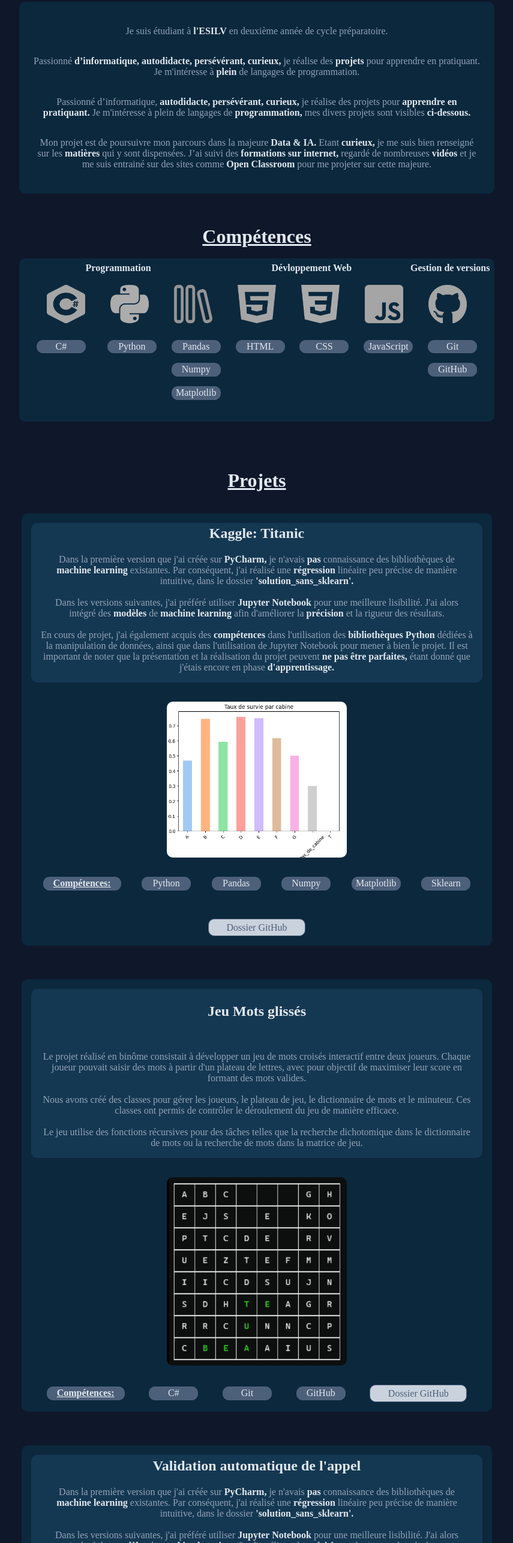
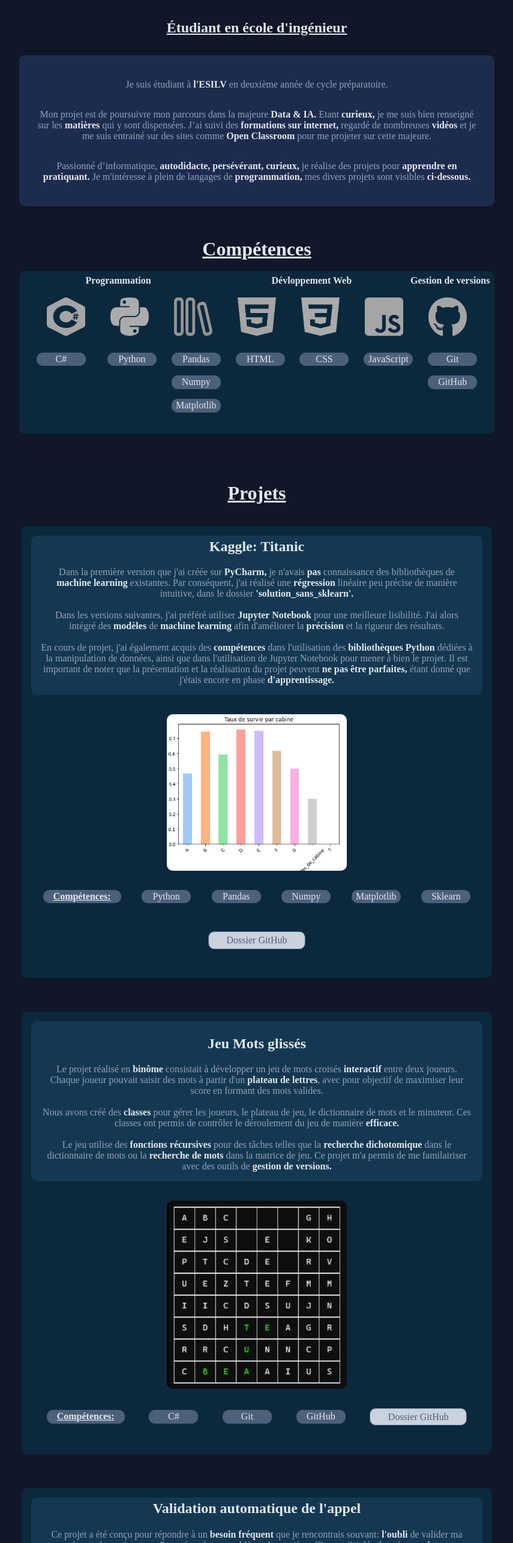
Before and after one commit to matysekf99/portfolio, a plain HTML site: page index.html in a window 1280 px wide. Shown: the part 227-2800 px from the top of the page at 60% size, without its empty margins (212-1067 px from the left). Drawn offline with Linux system fonts and the light colour scheme.

Commit message:
complétion du texte dans section projet

```diff
--- a/index.html
+++ b/index.html
@@ -21,21 +21,16 @@
                         Je suis étudiant à <b>l'ESILV</b> en deuxième année de cycle préparatoire.
                     </p>
                     <p>
-                        Passionné <b>d’informatique, autodidacte, persévérant, curieux,</b>
-                        je réalise des <b>projets</b> pour apprendre en pratiquant. Je m'intéresse
-                        à <b>plein</b> de langages de programmation.
+                        Mon projet est de poursuivre mon parcours dans la majeure <b>Data & IA. </b>
+                        Etant <b>curieux,</b> je me suis bien renseigné sur les <b>matières</b> qui y sont dispensées.
+                         J’ai suivi des <b>formations sur internet,</b> regardé de nombreuses <b>vidéos</b> et
+                         je me suis entrainé sur des sites comme <b>Open Classroom</b>  pour me projeter sur cette majeure.
                     </p>
                     <p>
                         Passionné d’informatique, <b>autodidacte, persévérant, curieux, </b>
                         je réalise des projets pour <b>apprendre en pratiquant. </b>Je m'intéresse
                         à plein de langages de <b>programmation,</b> mes divers
                         projets sont visibles <b>ci-dessous.</b>
-                    </p>
-                    <p>
-                        Mon projet est de poursuivre mon parcours dans la majeure <b>Data & IA. </b>
-                        Etant <b>curieux,</b> je me suis bien renseigné sur les <b>matières</b> qui y sont dispensées.
-                         J’ai suivi des <b>formations sur internet,</b> regardé de nombreuses <b>vidéos</b> et
-                         je me suis entrainé sur des sites comme <b>Open Classroom</b>  pour me projeter sur cette majeure.
                     </p>
                 </div>
             </div>
@@ -133,25 +128,25 @@
                         </div>
                         <div class="titre_description">
                             <h4>Jeu Mots glissés</h4>
-                            <p>Le projet réalisé en binôme consistait à développer un jeu de mots croisés interactif entre deux joueurs.
-                                 Chaque joueur pouvait saisir des mots à partir d'un plateau de lettres, avec pour objectif de maximiser leur score en formant des mots valides.
+                            <p>Le projet réalisé en <b>binôme</b> consistait à développer un jeu de mots croisés <b>interactif</b> entre deux joueurs.
+                                 Chaque joueur pouvait saisir des mots à partir d'un <b>plateau de lettres</b>, avec pour objectif de maximiser leur score en formant des mots valides.
 
-                                 <br><br>Nous avons créé des classes pour gérer les joueurs,
+                                 <br><br>Nous avons créé des <b>classes</b> pour gérer les joueurs,
                                  le plateau de jeu, le dictionnaire de mots et le minuteur.
-                                 Ces classes ont permis de contrôler le déroulement du jeu de manière efficace.
+                                 Ces classes ont permis de contrôler le déroulement du jeu de manière <b>efficace.</b>
 
-                                <br><br>Le jeu utilise des fonctions récursives pour des tâches telles que la recherche
-                                 dichotomique dans le dictionnaire de mots ou la recherche de mots dans la matrice de jeu.
-
+                                <br><br>Le jeu utilise des <b>fonctions récursives</b> pour des tâches telles que la <b>recherche
+                                 dichotomique</b> dans le dictionnaire de mots ou la <b>recherche de mots</b> dans la matrice de jeu.
+                                 Ce projet m'a permis de me familairiser avec des outils de <b>gestion de versions.</b>
                             </p>
                         </div>
                     </div>
                     <div class="details">
-                        <p class="lien-github"><a href="https://github.com/matysekf99/mots-glisses-projetalgoVfinal">Dossier GitHub</a></p>
                         <p class="comp-ic"><b>Compétences: </b></p>
                         <p>C#</p>
                         <p>Git</p>
                         <p>GitHub</p>
+                        <p class="lien-github"><a href="https://github.com/matysekf99/mots-glisses-projetalgoVfinal">Dossier GitHub</a></p>
                     </div>
                 </div>
                 <div class="appelLDV">
@@ -159,19 +154,14 @@
                         <div class="titre_description">
                             <h4>Validation automatique de l'appel</h4>
                             <p>
-                                Dans la première version que j'ai créée sur <b>PyCharm, </b>
-                                je n'avais <b>pas</b> connaissance des bibliothèques de <b>machine learning</b> existantes.
-                                 Par conséquent, j'ai réalisé une <b>régression</b> linéaire peu précise de manière intuitive,
-                                  dans le dossier <b>'solution_sans_sklearn'.</b>
-
-                                    <br><br>Dans les versions suivantes, j'ai préféré utiliser <b>Jupyter Notebook</b> pour une meilleure lisibilité.
-                                    J'ai alors intégré des <b>modèles</b> de <b>machine learning</b> afin d'améliorer la <b>précision</b> et la rigueur des résultats.
-
-                                    <br><br>En cours de projet, j'ai également acquis des <b>compétences</b> dans
-                                     l'utilisation des <b>bibliothèques Python</b> dédiées à la manipulation de données,
-                                     ainsi que dans l'utilisation de Jupyter Notebook pour mener à bien le projet.
-                                     Il est important de noter que la présentation et la réalisation du projet peuvent <b>ne pas être parfaites, </b>
-                                     étant donné que j'étais encore en phase <b>d'apprentissage.</b>
+                                Ce projet a été conçu pour répondre à un <b>besoin fréquent</b> que je rencontrais souvant:
+                            <b>l'oubli</b> de valider ma présence à certain cours. Pour résoudre ce problème de manière efficace ,
+                                j'ai développé un <b>script en JavaScript</b> qui agit sur le portail etudiant grace à une <b>extension.</b>
+                                <br><br>Le script détecte <b>automatiquement</b> l'heure actuelle et l'heure du cours,puis il s'active <b>uniquement</b> lorsque
+                                je coche une checkbox spécifique, assurant ainsi que l'enregistrement de ma présence ne se fait
+                                que lorsque je suis effectivement <b>présent</b> en classe.
+                                <br><br>Ce projet simplifie le processus de validation
+                                de présence et m'évite des <b>absences immérités</b> tout en garantissant sa <b>fiabilité.</b>
                             </p>
                         </div>
                         <div class="image">
@@ -180,11 +170,7 @@
                     </div>
                     <div class="details">
                         <p class="comp-ic"><b>Compétences: </b></p>
-                        <p>Python</p>
-                        <p>Pandas</p>
-                        <p>Numpy</p>
-                        <p>Matplotlib</p>
-                        <p>Sklearn</p>
+                        <p>JavaScript</p>
                         <p class="lien-github"><a href="https://github.com/matysekf99/script-appel-portail-LDV">Dossier GitHub</a></p>
                     </div>
                 </div>
@@ -196,28 +182,23 @@
                         <div class="titre_description">
                             <h4>Extension de cryptage</h4>
                             <p>
-                                Dans la première version que j'ai créée sur <b>PyCharm, </b>
-                                je n'avais <b>pas</b> connaissance des bibliothèques de <b>machine learning</b> existantes.
-                                 Par conséquent, j'ai réalisé une <b>régression</b> linéaire peu précise de manière intuitive,
-                                  dans le dossier <b>'solution_sans_sklearn'.</b>
-
-                                    <br><br>Dans les versions suivantes, j'ai préféré utiliser <b>Jupyter Notebook</b> pour une meilleure lisibilité.
-                                    J'ai alors intégré des <b>modèles</b> de <b>machine learning</b> afin d'améliorer la <b>précision</b> et la rigueur des résultats.
-
-                                    <br><br>En cours de projet, j'ai également acquis des <b>compétences</b> dans
-                                     l'utilisation des <b>bibliothèques Python</b> dédiées à la manipulation de données,
-                                     ainsi que dans l'utilisation de Jupyter Notebook pour mener à bien le projet.
-                                     Il est important de noter que la présentation et la réalisation du projet peuvent <b>ne pas être parfaites, </b>
-                                     étant donné que j'étais encore en phase <b>d'apprentissage.</b>
+                                J'ai conçu un petit outil de <b>cryptage</b> de texte sous forme <b>d'extension web.</b>
+                                Inspiré par les <b>techniques de cryptage</b> apprises lors de mes cours de <b>mathématiques</b> expertes au lycée,
+                                j'ai développé un algorithme de cryptage utilisant des <b>opérations arithmétiques.</b>
+                                <br><br>En utilisant <b>JavaScript,</b> j'ai créé un <b>formulaire</b> où je peux <b>saisir</b> du texte, puis les crypter ou les décrypter selon mes besoins.
+                                Cet outil simple mais efficace reflète ma passion pour appliquer des <b>concepts
+                                mathématiques</b> dans des <b>projets pratiques</b> en ligne.
+                                <br><br>Dans ce projet, j'ai également intégré une fonction de <b>copie</b> pour faciliter l'utilisation ,
+                                démontrant ainsi ma volonté d'optimiser <b>l'expérience utilisateur.</b>
                             </p>
                         </div>
                     </div>
                     <div class="details">
-                        <p class="lien-github"><a href="https://github.com/matysekf99/extension-cryptage">Dossier GitHub</a></p>
                         <p class="comp-ic"><b>Compétences: </b></p>
                         <p>HTML</p>
                         <p>CSS</p>
                         <p>JavaScript</p>
+                        <p class="lien-github"><a href="https://github.com/matysekf99/extension-cryptage">Dossier GitHub</a></p>
                     </div>
                 </div>
             </div>
--- a/style.css
+++ b/style.css
@@ -1,5 +1,6 @@
 body{
-    background-color: #0f172a;
+    background-color: #0f1729;
+    /* font-family: 'Montserrat', sans-serif; */
 }
 
 .intro-competences{
@@ -29,7 +30,8 @@ body{
 
 h1{
     color: #e2e8f0;
-    font-size: 3em;
+    font-size: 5em;
+    text-align: center;
 }
 
 h3{
@@ -85,7 +87,8 @@ a {
     flex-direction: column;
     justify-content: center;
     text-align: center;
-    background-color: #0b283d;
+    /* background-color: #0b283d; */
+    background-color: #1D2C4E;
 }
 
 
@@ -227,8 +230,8 @@ a {
     border-radius: 10px;
     margin: 0.5em;
     margin-top: 3.5em;
-    height: 26em;
     background-color: #0b283d;
+    padding-bottom: 1em;
 }
 
 .mots-glisses{
@@ -325,13 +328,14 @@ a {
     margin-top: 1em;
 }
 
+
 .details .comp-ic{
     width: 8em;
     text-decoration: underline;
 }
 
 .mots-glisses .titre_description p{
-    margin-top: 3em;
+    margin-top: 2em;
 }
 
 .mots-glisses .titre_description h4{
@@ -357,6 +361,7 @@ a {
     border-radius: 10px;
 
     transition: transform 0.3s ease;
+    font-size: 1em;
 }
 
 .button_footer button:hover {
@@ -447,6 +452,10 @@ a {
     .titre_proj{
         position: relative;
         top: 20px;
+    }
+
+    .mots-glisses .titre_description p{
+        margin-top: 1em;
     }
 
   }
@@ -637,3 +646,10 @@ a {
         gap:3px;
     }
 }
+
+@media  screen and (max-width: 330px) {
+    .descriptions-competences{
+        width: 90%;
+        margin: auto;
+    }
+}
```
